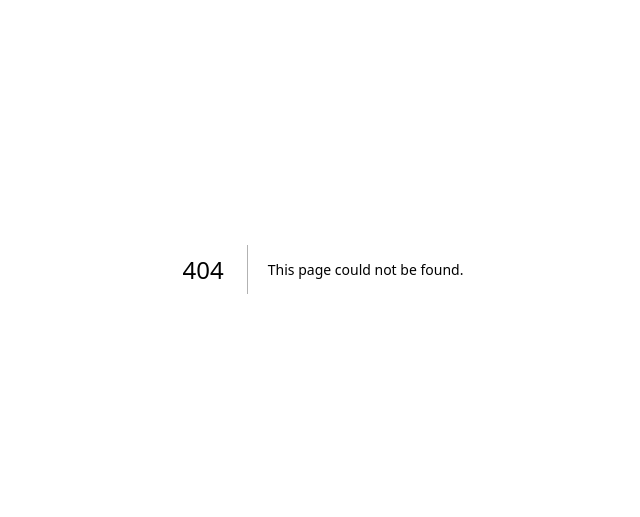
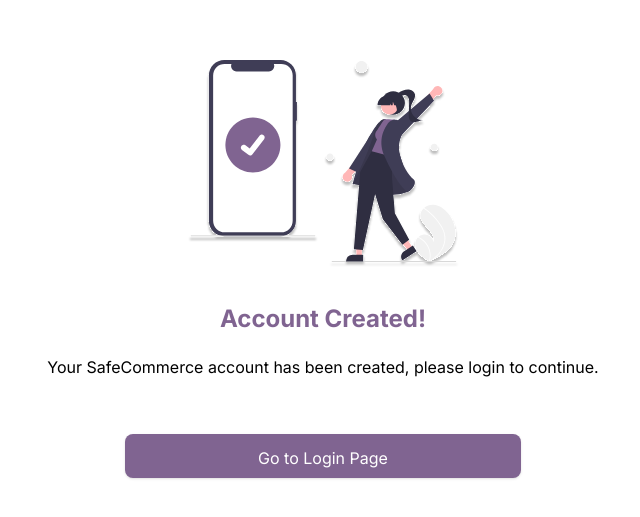
Before and after one commit to Hashaam-ejaz/NextFyp, a Next.js app: page /sellerAccountCreated in a window 1280 px wide. Before the commit this address had no page. Shown: the part 131-648 px from the top of the page, without its empty margins (317-957 px from the left). Built offline with nearby package versions, Linux system fonts and the light colour scheme.

Commit message:
Completed Functionality of sellerAccount page and connected it to /sellerAccountCreated page which I connected to /login. Tested thoroughly, everything is working fine.

```diff
--- a/app/components/selleraccountcomponents/stepper.tsx
+++ b/app/components/selleraccountcomponents/stepper.tsx
@@ -4,6 +4,7 @@
 import BasicInfoForm from './BasicInfoForm';
 import AddressInfoForm from './AddressInfoForm';
 import BankInfoForm from './BankInfoForm';
+import { useRouter } from 'next/navigation';
 
 interface StepperProps {
   steps: number;
@@ -38,7 +39,7 @@
     iban: '',
     cnic: '',
   });
-
+  const router = useRouter();
   const handleNext = (data: object) => {
     setFormData({ ...formData, ...data });
     if (currentStep < steps) {
@@ -93,7 +94,7 @@
         throw new Error('Failed to submit bank info');
       }
       console.log('Data submitted successfully');
-
+      router.push('/sellerAccountCreated');
     } catch (error) {
       console.error('Error submitting user data:', error);
     }
--- a/app/sellerAccount/page.tsx
+++ b/app/sellerAccount/page.tsx
@@ -1,6 +1,6 @@
 import React from 'react';
 import Stepper from '../components/selleraccountcomponents/stepper';
-import logo from '../../public/logo.svg'
+import logo from '../../public/assets/logo.png'
 
 const Page: React.FC = () => {
   return (
--- /dev/null
+++ b/app/sellerAccountCreated/page.tsx
@@ -0,0 +1,36 @@
+"use client";
+import React from "react";
+import Image from "next/image";
+import { useRouter } from "next/navigation";
+import accountimage from "../../public/assets/creation.svg";
+import logo from "../../public/assets/logo.png";
+
+
+const AccountCreated : React.FC = () => {
+  const router = useRouter();
+  const goToLogin = () => {
+    router.push("/login");
+  };
+  return (
+    <div className="flex flex-col md:flex-row w-full bg-white">
+
+      {/* Main content */}
+      <div className="flex flex-col md:flex-row items-center justify-center w-full">
+        <div className="hidden md:flex flex-col items-center justify-center h-screen md:w-1/2">
+          <Image
+            className="mb-4"
+            src={accountimage}
+            width={271}
+            height={194.66}
+            alt="Account Created"
+          />
+          <p className="font-bold text-2xl text-[#806491] mt-5">Account Created! </p>
+          <p className="text-black mt-5">Your SafeCommerce account has been created, please login to continue.</p>
+          <button onClick={goToLogin} className="text-white mt-4 px-4 py-3 rounded-lg shadow bg-[#806491] rounded-md-[0.375] w-full md:w-[24.752rem] h-[2.75rem] md:mt-[3.438rem]">Go to Login Page</button>
+        </div>
+      </div>
+    </div>
+  );
+};
+
+export default AccountCreated;
```
Also changed, not shown: public/assets/creation.svg (added), public/assets/logo.png (added).
